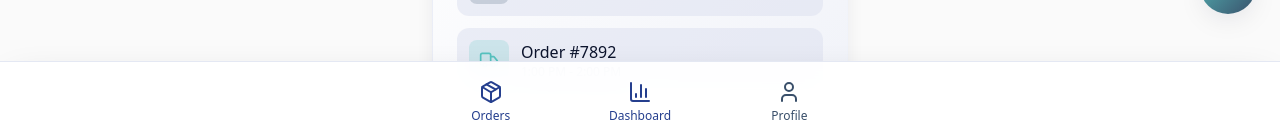
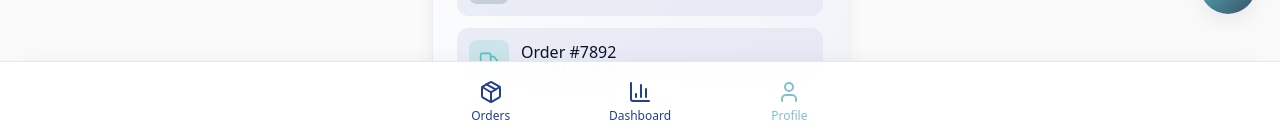
Before and after one commit to sedra-asrawi/wasel-flow-ai, a React (Vite) app: page /profile in a window 1280 px wide. Shown: the part 658-797 px from the top of the page. Built offline with nearby package versions, Linux system fonts and the light colour scheme; the HTML template or start-up script is replaced by a standard one.

Commit message:
Set active icon color
Set the active icon color to `#82c0cc` in `src/components/ui/navigation.tsx`.

```diff
--- a/src/components/ui/navigation.tsx
+++ b/src/components/ui/navigation.tsx
@@ -78,7 +78,7 @@ export const Navigation = ({
         return cn(
           "rounded-xl transition-all duration-300",
           isActive
-            ? getActiveColorClass()
+            ? "text-[#82c0cc]"
             : "text-muted-foreground"
         );
       default:
```
